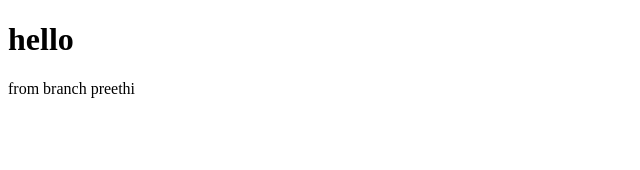
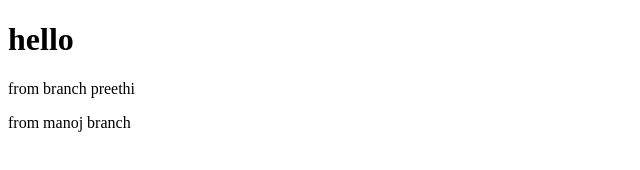
Before and after one commit to preethi29MN/guess, a plain HTML site: page index.html in a window 1280 px wide. Shown: the whole page, without its empty margins (0-640 px from the left). Drawn offline with Linux system fonts and the light colour scheme.

Commit message:
from manoj branch

```diff
--- a/index.html
+++ b/index.html
@@ -10,5 +10,7 @@
     <h1>hello</h1>
 
     <p>from branch preethi</p>
+
+    <p>from manoj branch</p>
 </body>
 </html>
```
